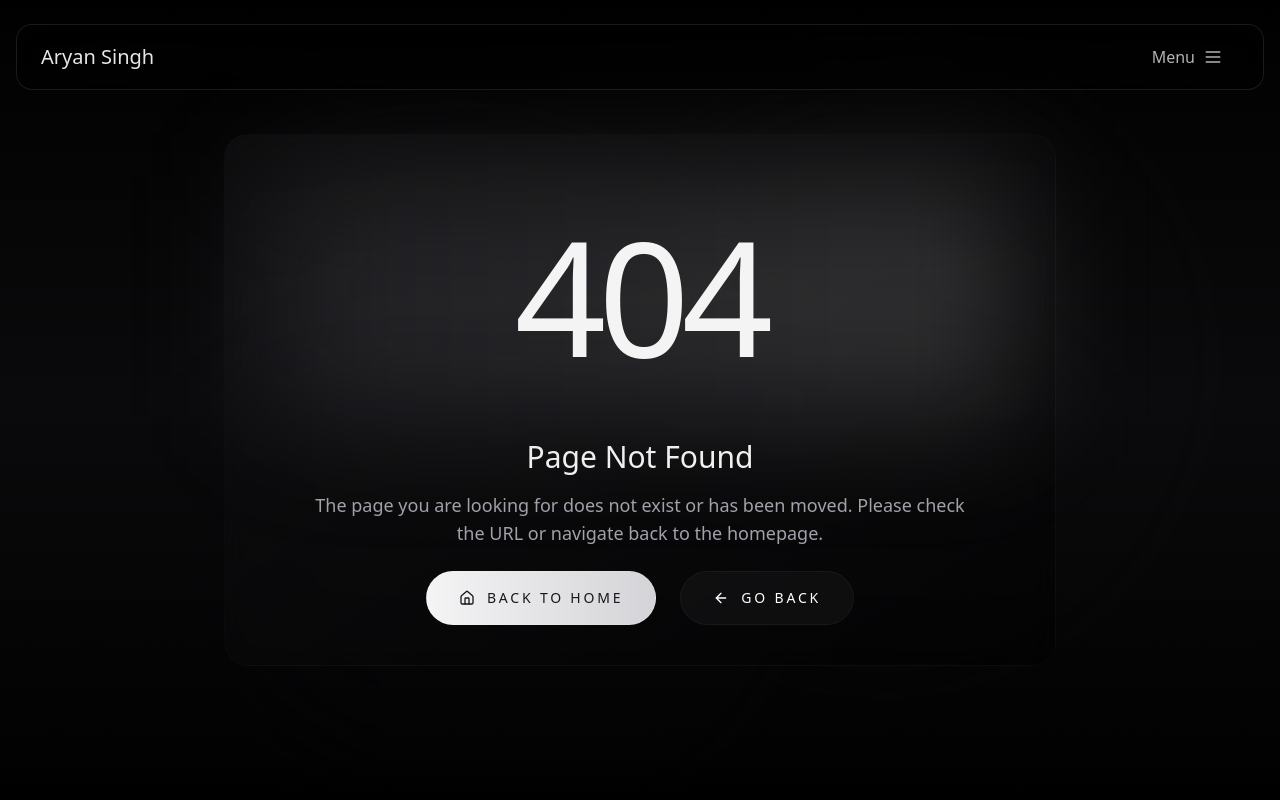
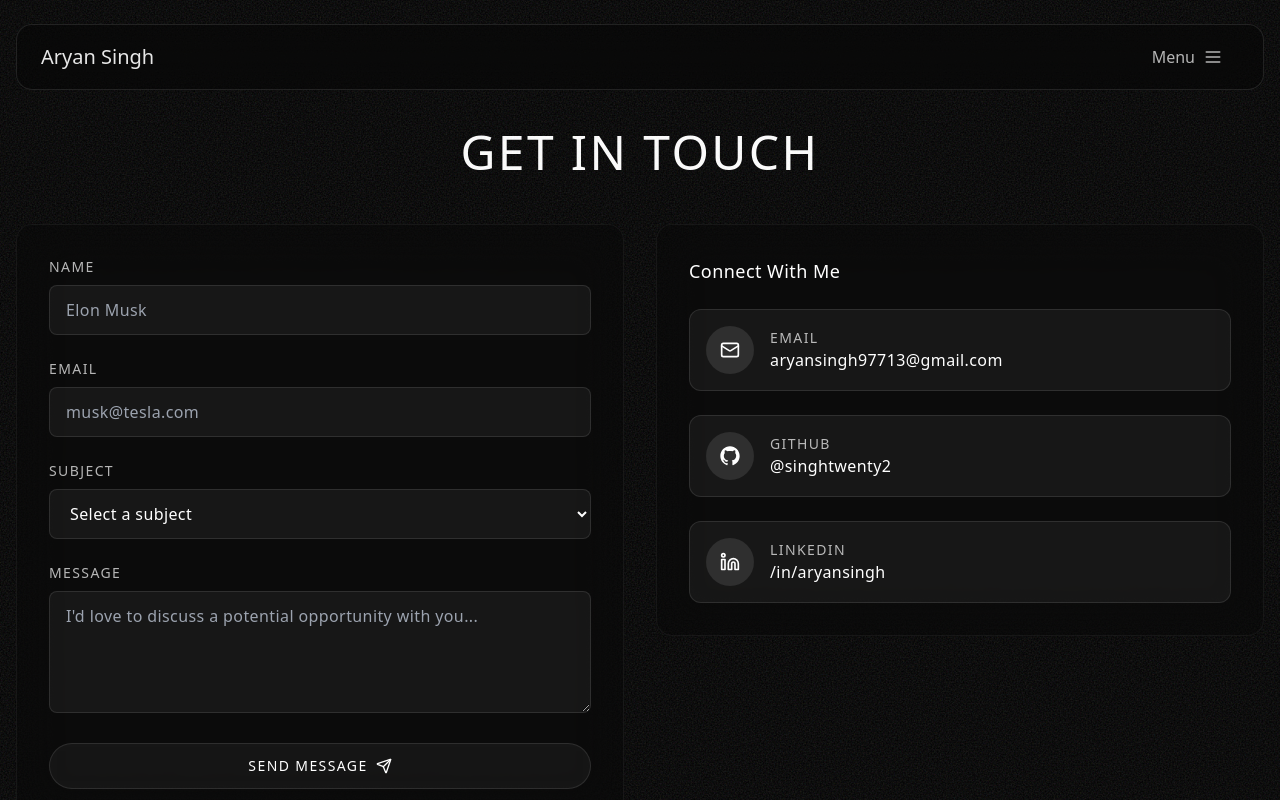
Before and after one commit to singhtwenty2/Portfolio-ClientApp, a Next.js app: page /contact in a window 1280 px wide. Before the commit this address had no page. Shown: the top 800 px of the page. Built offline with nearby package versions, Linux system fonts and the light colour scheme.

Commit message:
Added Contact Page Route

```diff
--- /dev/null
+++ b/src/app/contact/page.tsx
@@ -0,0 +1,15 @@
+import { Metadata } from 'next'
+import Contact from '@/components/sections/Contact';
+
+export const metadata: Metadata = {
+  title: 'Contact | Aryan Singh',
+  description: 'Get in touch with Aryan Singh, a software development engineer focused on building scalable mobile and backend applications.',
+}
+
+export default function ResumePage() {
+  return (
+    <main>
+      <Contact />
+    </main>
+  );
+}
```
